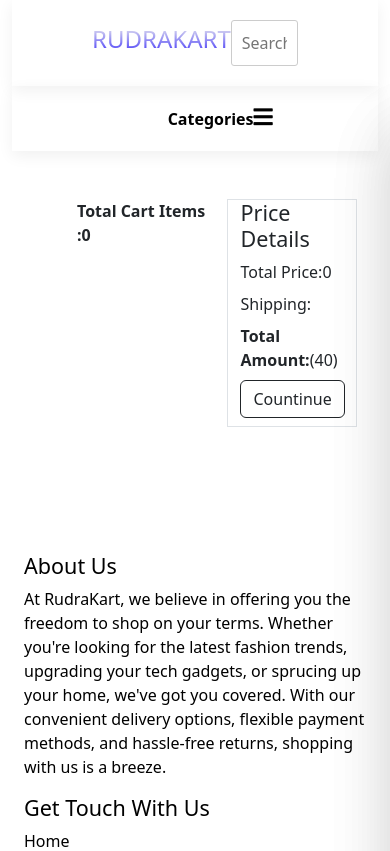
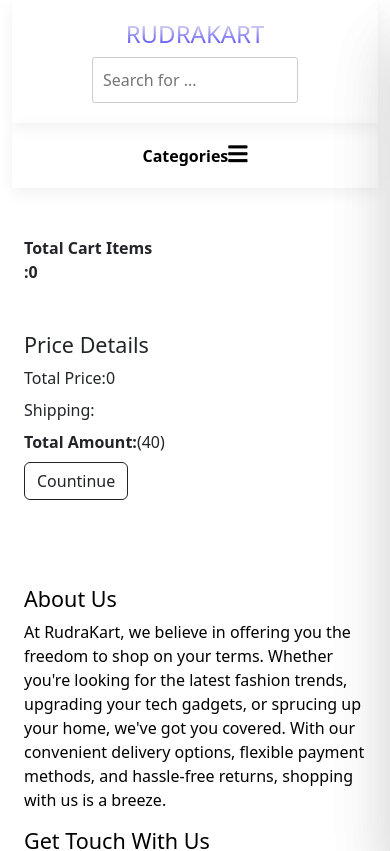
Before and after one commit to mbjoshi44/Ecommerce-RudraKart, a React (Create React App) app: page /cart in a window 390 px wide. Shown: the top 851 px of the page. Built offline with nearby package versions, Linux system fonts and the light colour scheme.

Commit message:
for mobile view

```diff
--- a/src/Components/Cart.js
+++ b/src/Components/Cart.js
@@ -15,7 +15,7 @@
     let count=0;
     let shippingCharge = 40
     for(let i = 0;i<cartData.length;i++){
-            count += cartData[i].price
+            count += Math.floor(cartData[i].price)
     }
      const naviFn =()=>{
             if(loginInfo ===true){
@@ -30,8 +30,8 @@
      }
 
   return (
-    <div className='row'>
-    <div className='col-2'></div>
+    <div className=' container'>
+
         <div className='col-5 my-5 '>
           <span className='fw-bold'>Total Cart Items :{cartData.length}</span>
 
@@ -52,7 +52,7 @@
         ))
        }
         </div>
-        <div className="col-4 my-5 border">
+        <div className="col my-5 ">
         <h4>Price Details</h4>
         <div className='my-2'>Total Price:{count}
         </div>
--- a/src/pages/header/header.css
+++ b/src/pages/header/header.css
@@ -1,8 +1,5 @@
 
 .main-nav{
-
-
-
     display: flex;
     align-items: center;
     justify-content: space-between;
@@ -65,12 +62,9 @@
     .main-nav{
       justify-content: space-between;
 
+
     }
     .menu-link {
-
-
-
-
         flex-direction: column;
         align-items: flex-start;
         justify-content: flex-start;
@@ -93,3 +87,9 @@
 
      }
   }
+
+  @media screen and (max-width:750px){
+        .main-nav{
+          flex-direction: column;
+        }
+  }
--- a/src/pages/navbaar/nav.css
+++ b/src/pages/navbaar/nav.css
@@ -75,7 +75,7 @@
         justify-content: flex-start;
         /* position: fixed; */
         z-index: 100;
-        top: 90px;
+        top: 0px;
         right: -300px;
         width: 300px;
         height: 100vh;
@@ -86,6 +86,7 @@
      }
      .active{
         right: 0px;
+
 
      }
      .mobile{
```
